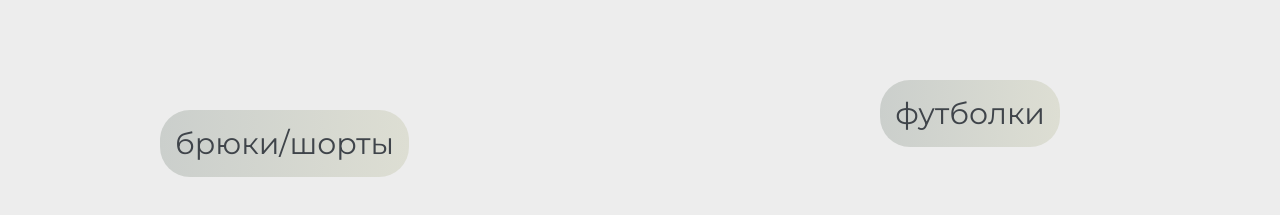
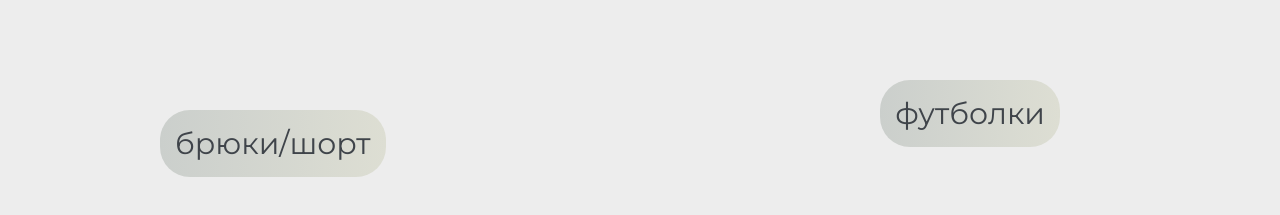
Before and after one commit to MaxBugakov/Tsarevskaya, a plain HTML site: page main-page/index.html in a window 1280 px wide. Shown: the part 880-1095 px from the top of the page. Drawn offline with Linux system fonts and the light colour scheme.

Commit message:
test-commit-1

```diff
--- a/main-page/index.html
+++ b/main-page/index.html
@@ -54,7 +54,7 @@
     <div class="marquee-text"><marquee scrollamount="20" direction="left">nothing personal, only clothes.</marquee></div>
 
     <div class="second-menu element-animation">
-        <a  href=""><span>брюки/шорты</span></a>
+        <a  href=""><span>брюки/шорт</span></a>
         <a class="" href=""><span>футболки</span></a>
         <a class="" href=""><span>рубашки</span></a>
         <a class="" href=""><span>нижнее белье</span></a>
```
